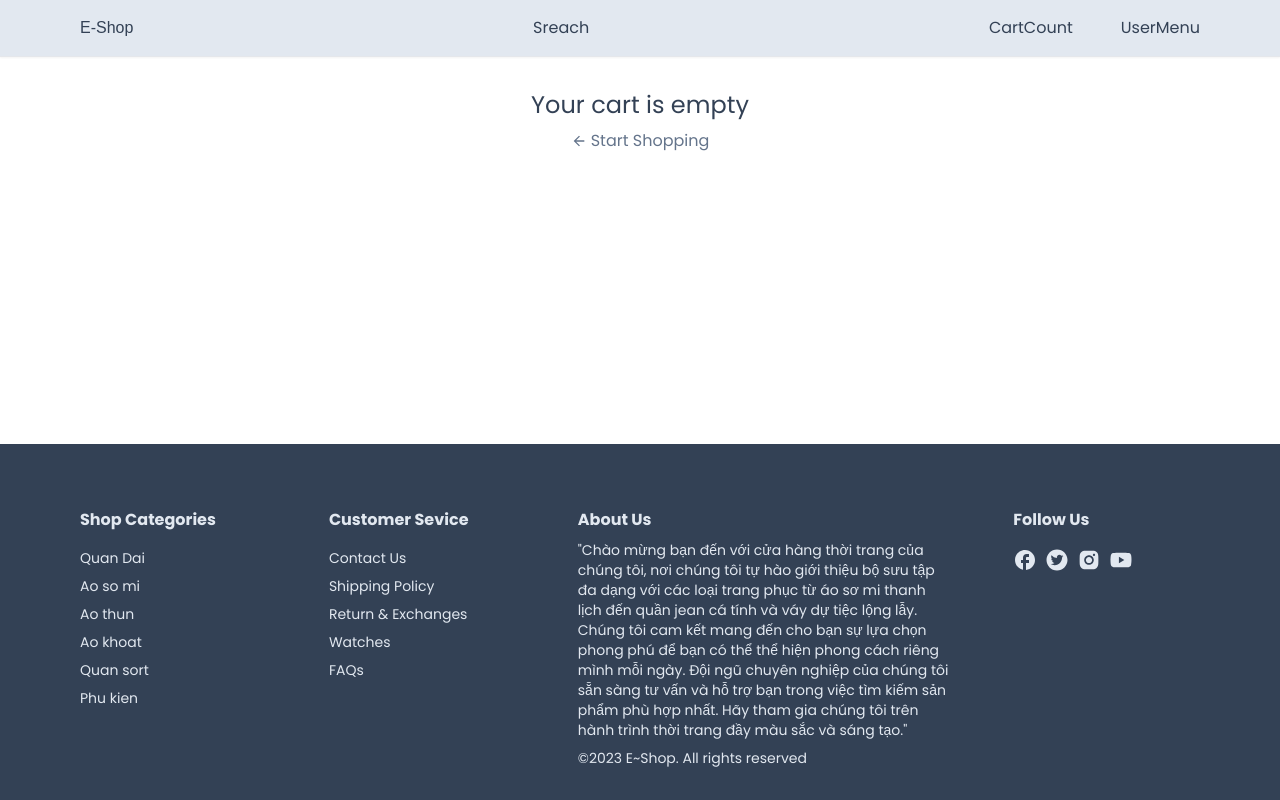
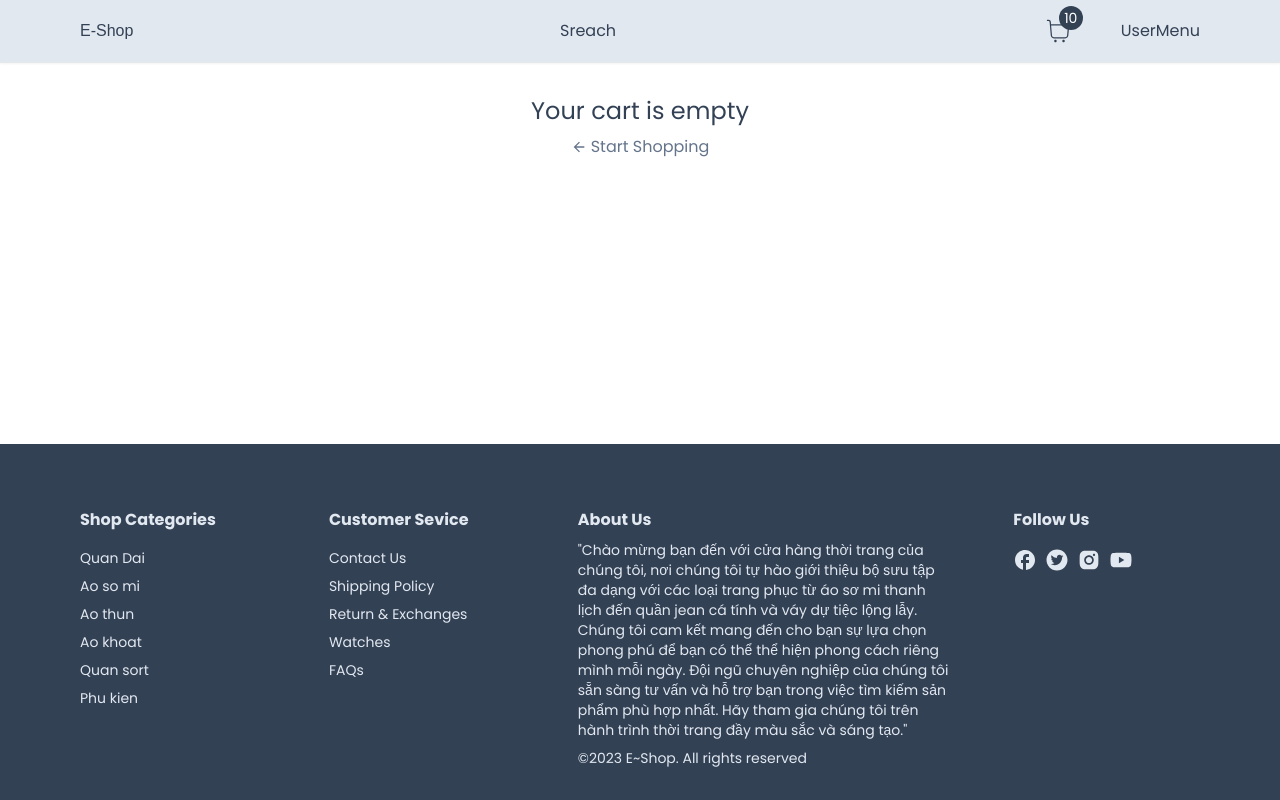
Before and after one commit to WTinSE/ClothingWeb, a Next.js app: page /cart in a window 1280 px wide. Built offline with nearby package versions, Linux system fonts and the light colour scheme; a web font is replaced by a local one.

Commit message:
Update NavBar.tsx

```diff
--- a/app/ components/nav/NavBar.tsx
+++ b/app/ components/nav/NavBar.tsx
@@ -1,6 +1,7 @@
 import Link from "next/link";
 import  Container  from "../Container";
 import { Redressed } from "next/font/google";
+import CartCount from "./CartCount";
  const redressed = Redressed({subsets:["latin"],weight:['400']});
 
 const NavBar = () => {
@@ -25,7 +26,7 @@ const NavBar = () => {
           </Link>
           <div className="hidden md:block">Sreach</div>
           <div className="flex items-center gap-8 md:gap-12">
-            <div>CartCount</div>
+           <CartCount />
             <div>UserMenu</div>
           </div>
         </div>
```
